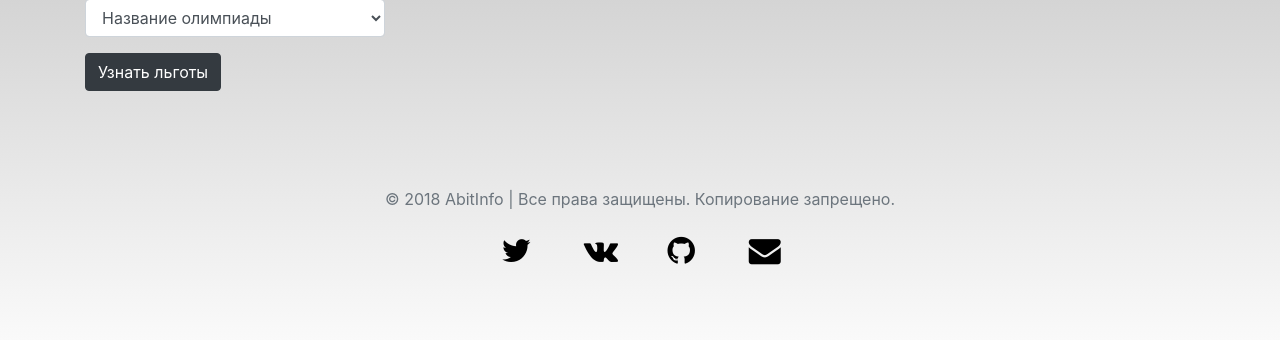
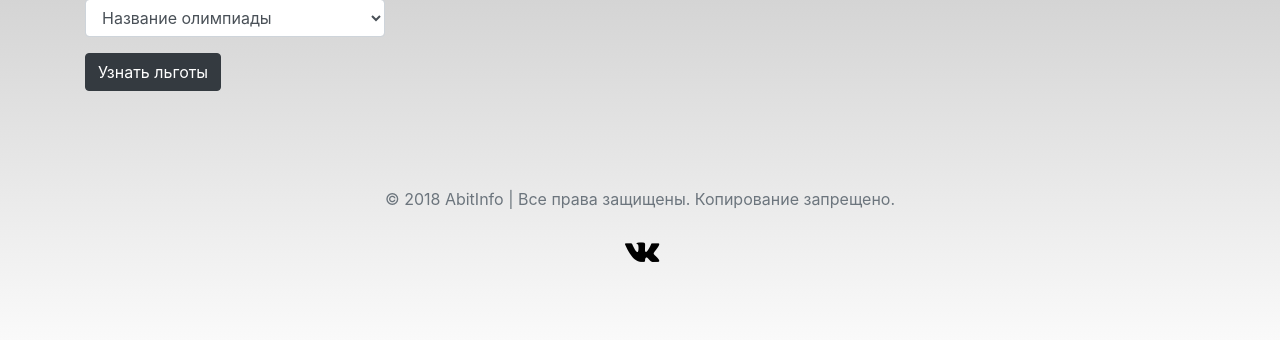
Before and after one commit to AndreiNekrasOn/AbitInfo, a Django app: page / in a window 1280 px wide. Shown: the part 413-753 px from the top of the page. Run offline with Django 3.2, Linux system fonts and the light colour scheme; data that the repository does not hold is empty; some libraries are stand-ins or nearby versions.

Commit message:
Deleted all social-media-links except vk

```diff
--- a/olcalc/templates/olcalc/base.html
+++ b/olcalc/templates/olcalc/base.html
@@ -58,10 +58,7 @@
 
             <p class="mb-1">© {{ current_year }} AbitInfo | Все права защищены. Копирование запрещено.</p>
             <ul class="list-inline">
-                <li class="list-inline-item"><a href="#" class="fa fa-twitter fa-2x"></a></li>
-                <li class="list-inline-item"><a href="#" class="fa fa-vk fa-2x"></a></li>
-                <li class="list-inline-item"><a href="https://github.com/AndreiNekrasOn/AbitInfo" class="fa fa-github fa-2x"></a></li>
-                <li class="list-inline-item"><a href="#" class="fa fa-envelope fa-2x"></a></li>
+                <li class="list-inline-item"><a href="https://vk.com/andreinekrason" class="fa fa-vk fa-2x"></a></li>
             </ul>
         </footer>
     </div>
```
